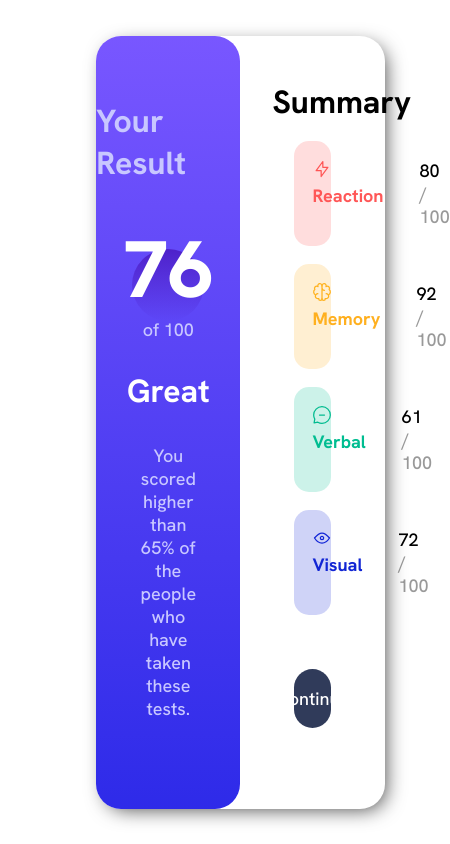
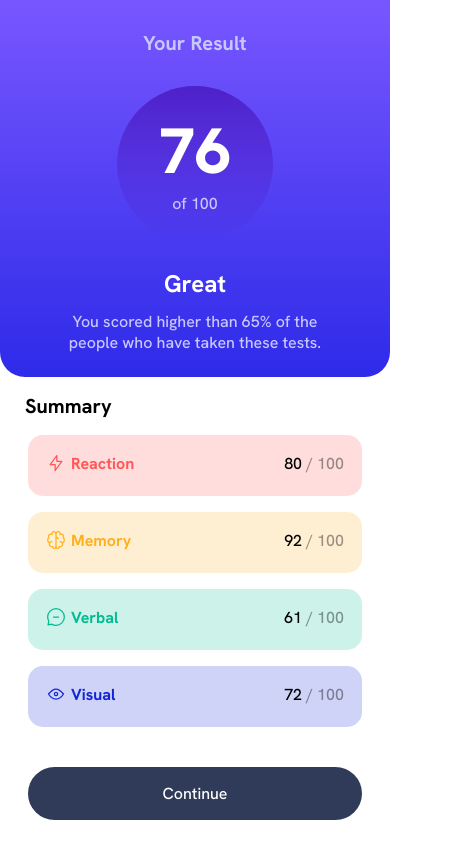
Before and after one commit to sirgra/results-summary-component-main, a plain HTML site: page index.html in a window 390 px wide. Shown: the whole page, 450 px wide, since content can reach past the window. Drawn offline with Linux system fonts and the light colour scheme.

Commit message:
Update style.css

```diff
--- a/style.css
+++ b/style.css
@@ -19,8 +19,8 @@ place-items: center;
     margin: 0;
     display: flex;
     flex-direction: row;
-    width: 60%;
-    max-width: 1440px;
+    width: 100%;
+    max-width: 800px;
 }
 
 .result-container {
@@ -28,12 +28,18 @@ place-items: center;
     border-radius: 25px;
     margin: 0;
     width: 50%;
-    max-width: 770px;
+    max-width: 400px;
     color: white;
     display: flex;
     flex-direction: column;
     place-items: center;
     justify-content: space-evenly;
+}
+
+.result-text {
+    color: hsl(241, 100%, 89%);
+    padding: .5em 0;
+    font-size: 2rem;
 }
 
 .score {
@@ -42,12 +48,6 @@ place-items: center;
     height: 4em;
     width: 4em;
     padding: 25%;
-}
-
-.result-text {
-    color: hsl(241, 100%, 89%);
-    padding: .5em 0;
-    font-size: 2rem;
 }
 
 .score h1 {
@@ -85,7 +85,7 @@ place-items: center;
 
 .summary {
     width: 50%;
-    max-width: 770px;
+    max-width: 450px;
     margin: 0;
     padding: 2.5em 0;
 }
@@ -108,7 +108,7 @@ place-items: center;
     border-radius: 15px;
     margin: 1em 0;
     width: 100%;
-    max-width: 500px;
+    max-width: 350px;
 }
 
 .row h4,
@@ -163,7 +163,6 @@ p {
 
 .visual {
     background: hsl(234, 85%, 45%, 0.2);
-    margin: 1em 0 3em 0;
 }
 
 .visual h4{
@@ -185,13 +184,178 @@ p {
     place-items: center;
     background: hsl(224, 30%, 27%);
     padding: 1em 0;
-    margin: 2em 3em;
+    margin: 4em 3em 2em 3em;
     border-radius: 31.5px;
     color: hsl(0, 0%, 100%);
     text-decoration: none;
+    max-width: 350px;
 }
 
 .btn:hover,
 .btn:focus {
     background: linear-gradient(0deg, hsl(241, 81%, 54%) 0%, hsl(252, 100%, 67%) 100%);
 }
+
+@media (max-width: 690px) {
+
+    body {
+        font-size: 16px;
+    }
+
+    .main {
+        flex-direction: column;
+        border-radius: 0;
+    }
+
+    .result-container {
+        border-radius: 0 0 25px 25px;
+        width: 100%;
+        max-width: 800px;
+        color: white;
+    }
+
+    .result-text {
+        padding: .5em 0;
+        font-size: 1.25rem;
+    }
+
+    .score {
+        width: 2em;
+        height: 2em;
+        border-radius: 50%;
+        padding: 20%;
+    }
+
+    .score h1 {
+        text-align: center;
+        font-weight: 800;
+        font-size: 4rem;
+        line-height: 1em;
+    }
+
+    .great-text h3 {
+        text-align: center;
+        font-size: 1.5rem;
+        line-height: .2em;
+        margin: 0;
+        padding-top: 1.65em;
+    }
+
+    .great-text p {
+        color: hsl(241, 100%, 89%);
+        text-align: center;
+        margin: 0;
+        padding: 0 3em 1.5em 3em;
+    }
+
+    .score-container {
+        padding: 0 1.75em;
+        margin: 0;
+    }
+
+    .summary {
+        width: 100%;
+        max-width: 800px;
+        padding: 1em 0;
+    }
+
+    .summary h3 {
+        font-size: 1.25rem;
+        margin: 0;
+        padding-left: 1.25em;
+    }
+
+    .row {
+        width: 100%;
+        max-width: 800px;
+    }
+
+    .btn {
+        padding: 1em 0;
+        margin: 2.5em 1.75em .5em 1.75em;
+        max-width: 800px;
+    }
+
+}
+
+@media (max-width: 400px) {
+
+    body {
+        font-size: 16px;
+    }
+
+    .main {
+        flex-direction: column;
+        border-radius: 0;
+    }
+
+    .result-container {
+        border-radius: 0 0 25px 25px;
+        width: 100%;
+        max-width: 800px;
+        color: white;
+    }
+
+    .result-text {
+        padding: .5em 0;
+        font-size: 1.25rem;
+    }
+
+    .score {
+        width: 2em;
+        height: 2em;
+        border-radius: 50%;
+        padding: 20%;
+    }
+
+    .score h1 {
+        text-align: center;
+        font-weight: 800;
+        font-size: 4rem;
+        line-height: 1em;
+    }
+
+    .great-text h3 {
+        text-align: center;
+        font-size: 1.5rem;
+        line-height: .2em;
+        margin: 0;
+        padding-top: 1.65em;
+    }
+
+    .great-text p {
+        color: hsl(241, 100%, 89%);
+        text-align: center;
+        margin: 0;
+        padding: 0 3em 1.5em 3em;
+    }
+
+    .score-container {
+        padding: 0 1.75em;
+        margin: 0;
+    }
+
+    .summary {
+        width: 100%;
+        max-width: 800px;
+        padding: 1em 0;
+    }
+
+    .summary h3 {
+        font-size: 1.25rem;
+        margin: 0;
+        padding-left: 1.25em;
+    }
+
+    .row {
+        width: 100%;
+        max-width: 800px;
+    }
+
+    .btn {
+        padding: 1em 0;
+        margin: 2.5em 1.75em .5em 1.75em;
+        max-width: 800px;
+    }
+
+}
```
